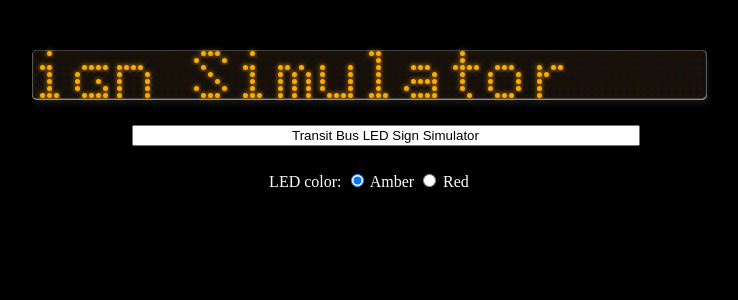
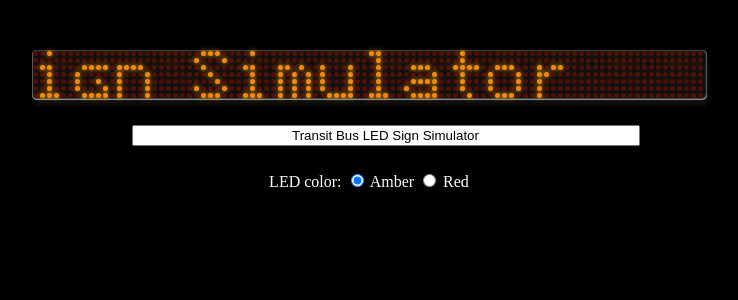
Before and after one commit to Anthony96922/TransitBusLEDSign, a PHP site: page / in a window 1280 px wide. Shown: the top 300 px of the page, without its empty margins (271-1009 px from the left). Run offline with PHP 8.4, Linux system fonts and the light colour scheme; some libraries are stand-ins or nearby versions.

Commit message:
Improve appearance and fix backslash

```diff
--- a/ledsign.css
+++ b/ledsign.css
@@ -54,15 +54,15 @@ body {
 }
 
 .off.amber {
-	background-color: #201000;
+	background-color: #501000;
 }
 
 .off.red {
-	background-color: #200000;
+	background-color: #500000;
 }
 
 .on.amber {
-	background-color: #fa0; /* amber */
+	background-color: #f80; /* amber */
 	box-shadow: 0px 0px 5px #fa0;
 }
 
--- a/ledsign.js
+++ b/ledsign.js
@@ -649,6 +649,15 @@ function charToLED(theChar) {
 			break;
 		case '\\':
 			theLed = [
+				[0,1,0,0,0,0,0],
+				[0,0,1,0,0,0,0],
+				[0,0,0,1,0,0,0],
+				[0,0,0,0,1,0,0],
+				[0,0,0,0,0,1,0]
+			];
+			break;
+		case ']':
+			theLed = [
 				[1,0,0,0,0,0,1],
 				[1,0,0,0,0,0,1],
 				[1,1,1,1,1,1,1],
```
